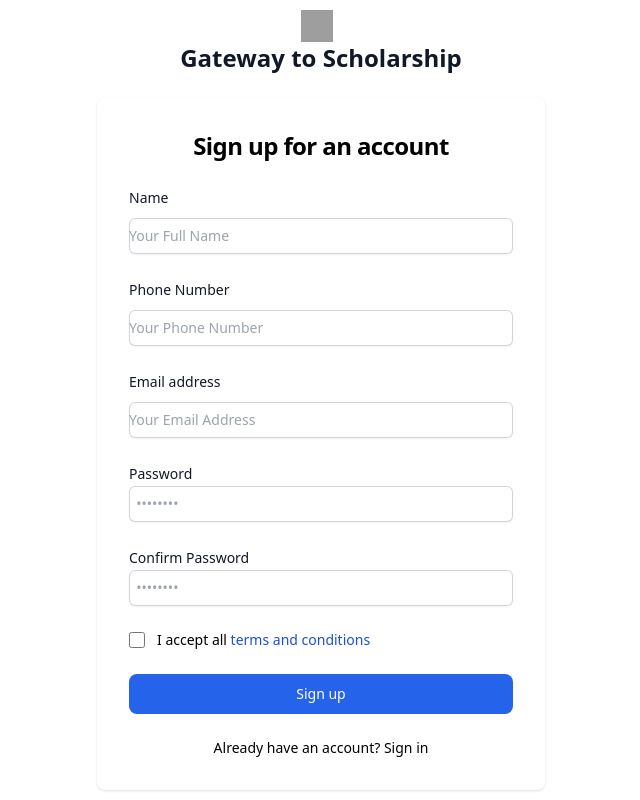
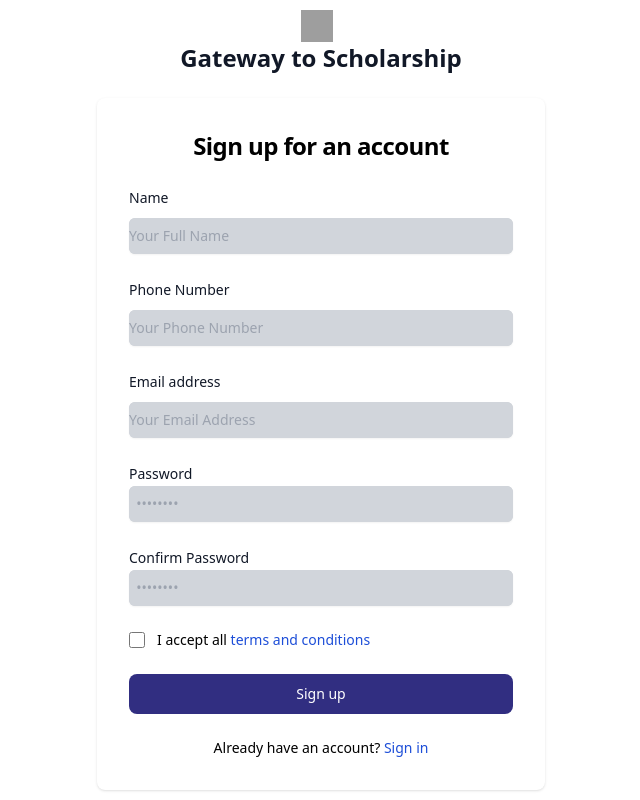
Before and after one commit to Zaajil/Gateway, a React (Vite) app: page /signup in a window 1280 px wide. Shown: the whole page, without its empty margins (319-959 px from the left). Built offline with nearby package versions, Linux system fonts and the light colour scheme; grey boxes are pictures that could not be loaded.

Commit message:
signup-page-tailwindcss

```diff
--- a/src/assets/Login.jsx
+++ b/src/assets/Login.jsx
@@ -17,12 +17,15 @@ const Login = () => {
             >
               Gateway to Scholarship
             </a>
+
             <div className="w-full bg-white rounded-lg shadow dark:border md:mt-0 sm:max-w-md xl:p-0  dark:border-gray-700">
               <div className="p-6 space-y-4 md:space-y-6 sm:p-8">
                 <h1 className="text-xl font-bold leading-tight tracking-tight text-black md:text-2xl dark:text-black text-center">
                   Sign in to your account
                 </h1>
+
                 <form className="space-y-4 md:space-y-6" action="#">
+
                   <div className="mt-10 sm:mx-auto sm:w-full sm:max-w-sm">
                     <form className="space-y-6" action="#" method="POST">
                       <div>
@@ -40,7 +43,7 @@ const Login = () => {
                             autoComplete="email"
                             placeholder="  name@gmail.com"
                             required
-                            className="block w-full rounded-md border-0 py-1.5 text-gray-900 shadow-sm ring-1 ring-inset ring-gray-300 placeholder:text-gray-400 focus:ring-2 focus:ring-inset focus:ring-indigo-600 sm:text-sm sm:leading-6"
+                             className="block w-full rounded-md border-0 py-1.5 text-gray-900 bg-gray-300 shadow-sm ring-1 ring-inset ring-gray-300 placeholder:text-gray-400 focus:ring-2 focus:ring-inset focus:ring-indigo-600 sm:text-sm sm:leading-6"
                           />
                         </div>
                       </div>
@@ -60,7 +63,7 @@ const Login = () => {
                       id="password"
                       placeholder="  ••••••••"
                       required
-                      className="block w-full rounded-md border-0 py-1.5 text-gray-900 shadow-sm ring-1 ring-inset ring-gray-300 placeholder:text-gray-400 focus:ring-2 focus:ring-inset focus:ring-indigo-600 sm:text-sm sm:leading-6"
+                      className="block w-full rounded-md border-0 py-1.5 text-gray-900 bg-gray-300 shadow-sm ring-1 ring-inset ring-gray-300 placeholder:text-gray-400 focus:ring-2 focus:ring-inset focus:ring-indigo-600 sm:text-sm sm:leading-6"
                     />
                   </div>
 
@@ -93,10 +96,24 @@ const Login = () => {
                     </a>
                   </div>
 
+                  <div className="flex items-center justify-between mt-4">
+                    {/* Add Sign In */}
+                    <button
+                      type="submit"
+                      className="flex items-center justify-center  w-full text-white bg-indigo-900 hover:bg-indigo-1000 focus:ring-4 focus:outline-none focus:ring-primary-300 font-medium rounded-lg text-sm px-5 py-2.5 text-center"
+                    >
+                      Sign in
+                    </button>
+                  </div>
+
+                  <div className="relative flex items-center justify-center w-full mt-6 border border-t">
+                    <div className="absolute px-5 bg-white">Or</div>
+                  </div>
+
                   <div className="flex items-center justify-center mt-4">
                     <button
                       type="button"
-                      className="flex items-center justify-center w-full text-white bg-blue-600 hover:bg-blue-700 focus:ring-4 focus:outline-none focus:ring-primary-300 font-medium rounded-lg text-sm px-5 py-2.5 text-center"
+                      className="flex items-center justify-center w-full text-white bg-indigo-900 hover:bg-indigo-1000 focus:ring-4 focus:outline-none focus:ring-primary-300 font-medium rounded-lg text-sm px-5 py-2.5 text-center"
                     >
                       <svg
                         xmlns="http://www.w3.org/2000/svg"
@@ -112,26 +129,14 @@ const Login = () => {
                     </button>
                   </div>
 
-                  <div className="relative flex items-center justify-center w-full mt-6 border border-t">
-                    <div className="absolute px-5 bg-white">Or</div>
-                  </div>
 
-                  <div className="flex items-center justify-between mt-4">
-                    {/* Add Sign In */}
-                    <button
-                      type="submit"
-                      className="flex items-center justify-center  w-full text-white bg-blue-600 hover:bg-blue-700 focus:ring-4 focus:outline-none focus:ring-primary-300 font-medium rounded-lg text-sm px-5 py-2.5 text-center"
-                    >
-                      Sign in
-                    </button>
-                  </div>
 
                   <div className="flex items-center justify-center  w-full">
                     <p className="text-sm  text-black">
                       Don't have an account yet?{" "}
                       <a
                         href="#"
-                        className="font-medium text-blue-1000 hover:underline dark:text-blue-500"
+                        className="font-medium text-blue-700 hover:underline dark:text-blue-500"
                       >
                         Sign up
                       </a>
--- a/src/assets/Signup.jsx
+++ b/src/assets/Signup.jsx
@@ -37,7 +37,7 @@ const Signup = () => {
                       type="text"
                       placeholder="Your Full Name"
                       required
-                      className="block w-full rounded-md border-0 py-1.5 text-gray-900 shadow-sm ring-1 ring-inset ring-gray-300 placeholder:text-gray-400 focus:ring-2 focus:ring-inset focus:ring-indigo-600 sm:text-sm sm:leading-6"
+                      className="block w-full rounded-md border-0 py-1.5 text-gray-900 bg-gray-300 shadow-sm ring-1 ring-inset ring-gray-300 placeholder:text-gray-400 focus:ring-2 focus:ring-inset focus:ring-indigo-600 sm:text-sm sm:leading-6"
                     />
                   </div>
                 </div>
@@ -56,7 +56,7 @@ const Signup = () => {
                       type="tel"
                       placeholder="Your Phone Number"
                       required
-                      className="block w-full rounded-md border-0 py-1.5 text-gray-900 shadow-sm ring-1 ring-inset ring-gray-300 placeholder:text-gray-400 focus:ring-2 focus:ring-inset focus:ring-indigo-600 sm:text-sm sm:leading-6"
+                      className="block w-full rounded-md border-0 py-1.5 text-gray-900 bg-gray-300 shadow-sm ring-1 ring-inset ring-gray-300 placeholder:text-gray-400 focus:ring-2 focus:ring-inset focus:ring-indigo-600 sm:text-sm sm:leading-6"
                     />
                   </div>
                 </div>
@@ -76,7 +76,7 @@ const Signup = () => {
                       autoComplete="email"
                       placeholder="Your Email Address"
                       required
-                      className="block w-full rounded-md border-0 py-1.5 text-gray-900 shadow-sm ring-1 ring-inset ring-gray-300 placeholder:text-gray-400 focus:ring-2 focus:ring-inset focus:ring-indigo-600 sm:text-sm sm:leading-6"
+                      className="block w-full rounded-md border-0 py-1.5 text-gray-900 bg-gray-300 shadow-sm ring-1 ring-inset ring-gray-300 placeholder:text-gray-400 focus:ring-2 focus:ring-inset focus:ring-indigo-600 sm:text-sm sm:leading-6"
                     />
                   </div>
                 </div>
@@ -94,7 +94,7 @@ const Signup = () => {
                     id="password"
                     placeholder="  ••••••••"
                     required
-                    className="block w-full rounded-md border-0 py-1.5 text-gray-900 shadow-sm ring-1 ring-inset ring-gray-300 placeholder:text-gray-400 focus:ring-2 focus:ring-inset focus:ring-indigo-600 sm:text-sm sm:leading-6"
+                    className="block w-full rounded-md border-0 py-1.5 text-gray-900 bg-gray-300 shadow-sm ring-1 ring-inset ring-gray-300 placeholder:text-gray-400 focus:ring-2 focus:ring-inset focus:ring-indigo-600 sm:text-sm sm:leading-6"
                   />
                 </div>
 
@@ -111,7 +111,7 @@ const Signup = () => {
                     id="confirmPassword"
                     placeholder="  ••••••••"
                     required
-                    className="block w-full rounded-md border-0 py-1.5 text-gray-900 shadow-sm ring-1 ring-inset ring-gray-300 placeholder:text-gray-400 focus:ring-2 focus:ring-inset focus:ring-indigo-600 sm:text-sm sm:leading-6"
+                    className="block w-full rounded-md border-0 py-1.5 text-gray-900 bg-gray-300 shadow-sm ring-1 ring-inset ring-gray-300 placeholder:text-gray-400 focus:ring-2 focus:ring-inset focus:ring-indigo-600 sm:text-sm sm:leading-6"
                   />
                 </div>
 
@@ -141,7 +141,7 @@ const Signup = () => {
                 <div className="flex items-center justify-between mt-4">
                   <button
                     type="submit"
-                    className="flex items-center justify-center w-full text-white bg-blue-600 hover:bg-blue-700 focus:ring-4 focus:outline-none focus:ring-primary-300 font-medium rounded-lg text-sm px-5 py-2.5 text-center"
+                    className="flex items-center justify-center w-full text-white bg-indigo-900 hover:bg-indigo-1000 focus:ring-4 focus:outline-none focus:ring-primary-300 font-medium rounded-lg text-sm px-5 py-2.5 text-center"
                   >
                     Sign up
                   </button>
@@ -152,7 +152,7 @@ const Signup = () => {
                     Already have an account?{" "}
                     <a
                       href="#"
-                      className="font-medium text-blue-1000 hover:underline dark:text-blue-500"
+                      className="font-medium text-blue-700 hover:underline dark:text-blue-500"
                     >
                       Sign in
                     </a>
```
Also changed, not shown: src/assets/Signup.css (added).
